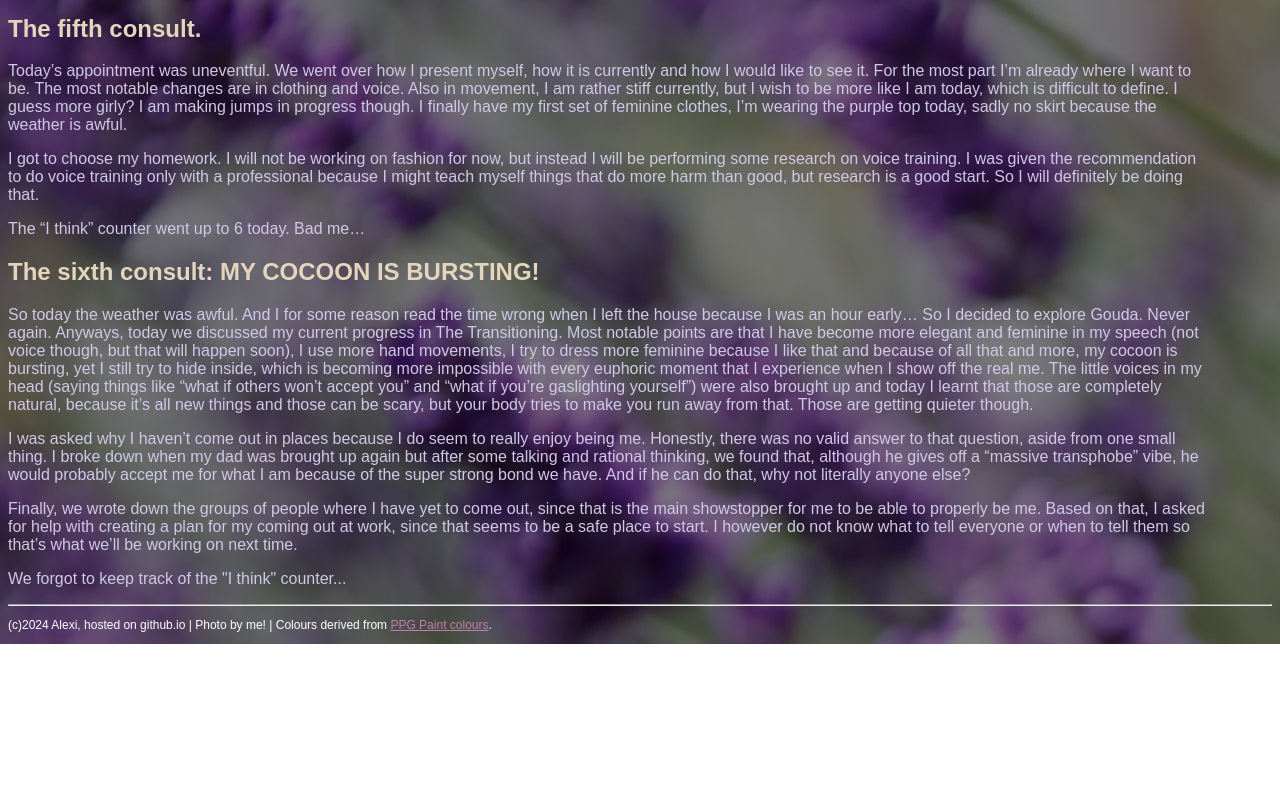
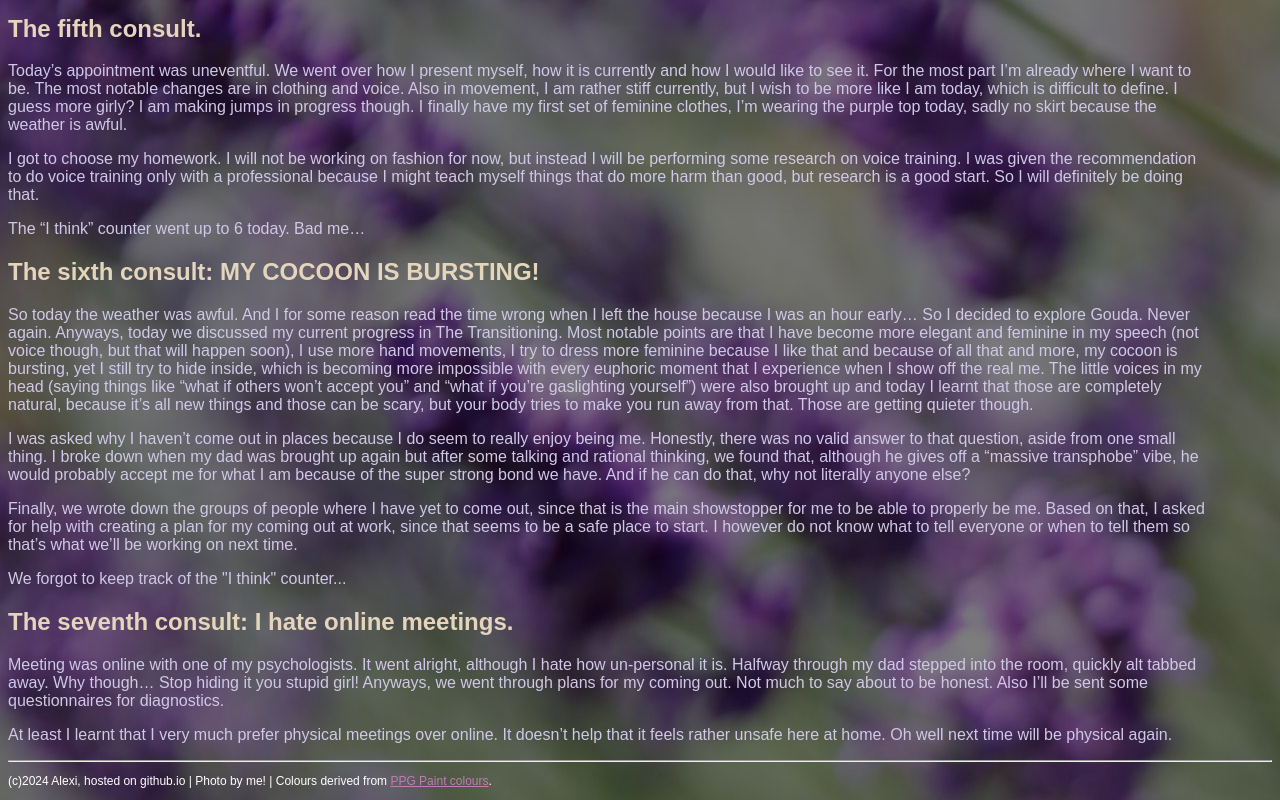
Before and after one commit to QOTF-Alexi/QOTF-Alexi.github.io, a plain HTML site: page trans.html in a window 1280 px wide. Shown: the part 2163-2963 px from the top of the page. Before the commit the page ends 2807 px from the top, so only its background shows below. Drawn offline with Linux system fonts and the light colour scheme.

Commit message:
Update trans.html

```diff
--- a/trans.html
+++ b/trans.html
@@ -237,6 +237,19 @@ I however do not know what to tell everyone or when to tell them so that’s wha
 	<p>
 We forgot to keep track of the "I think" counter...
 	</p>
+
+	<div id="consult7"></div>
+	<!-- The seventh consult -->
+	<div></div>
+	<h2>The seventh consult: I hate online meetings.</h2>
+	<p>
+Meeting was online with one of my psychologists. It went alright, although I hate how un-personal it is.
+Halfway through my dad stepped into the room, quickly alt tabbed away. Why though… Stop hiding it you stupid girl!
+Anyways, we went through plans for my coming out. Not much to say about to be honest. Also I’ll be sent some questionnaires for diagnostics.
+	</p>
+	<p>
+At least I learnt that I very much prefer physical meetings over online. It doesn’t help that it feels rather unsafe here at home. Oh well next time will be physical again.
+	</p>
 </body>
 
 <footer>
```
